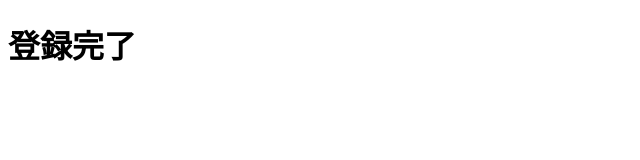
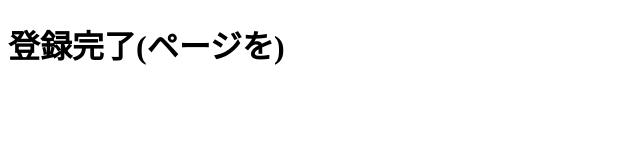
Before and after one commit to Randry556/DAMARARERO, a plain HTML site: page index.html in a window 1280 px wide. Shown: the whole page, without its empty margins (0-640 px from the left). Drawn offline with Linux system fonts and the light colour scheme.

Commit message:
index.html

```diff
--- a/index.html
+++ b/index.html
@@ -6,6 +6,6 @@
     <title>test</title>
 </head>
 <body>
-   <h1>登録完了</h1>
+   <h1>登録完了(ページを)</h1>
 </body>
 </html>
```
